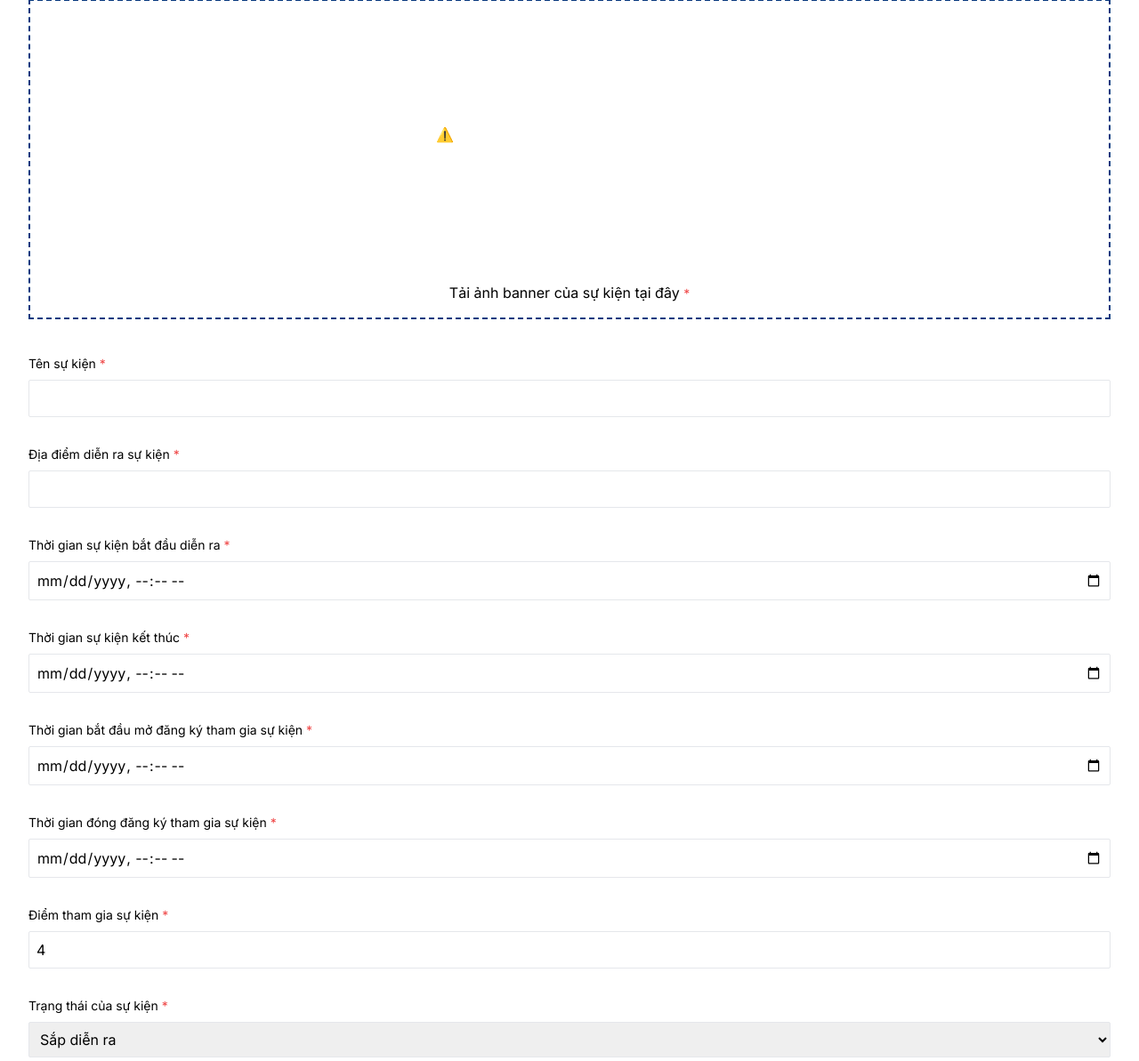
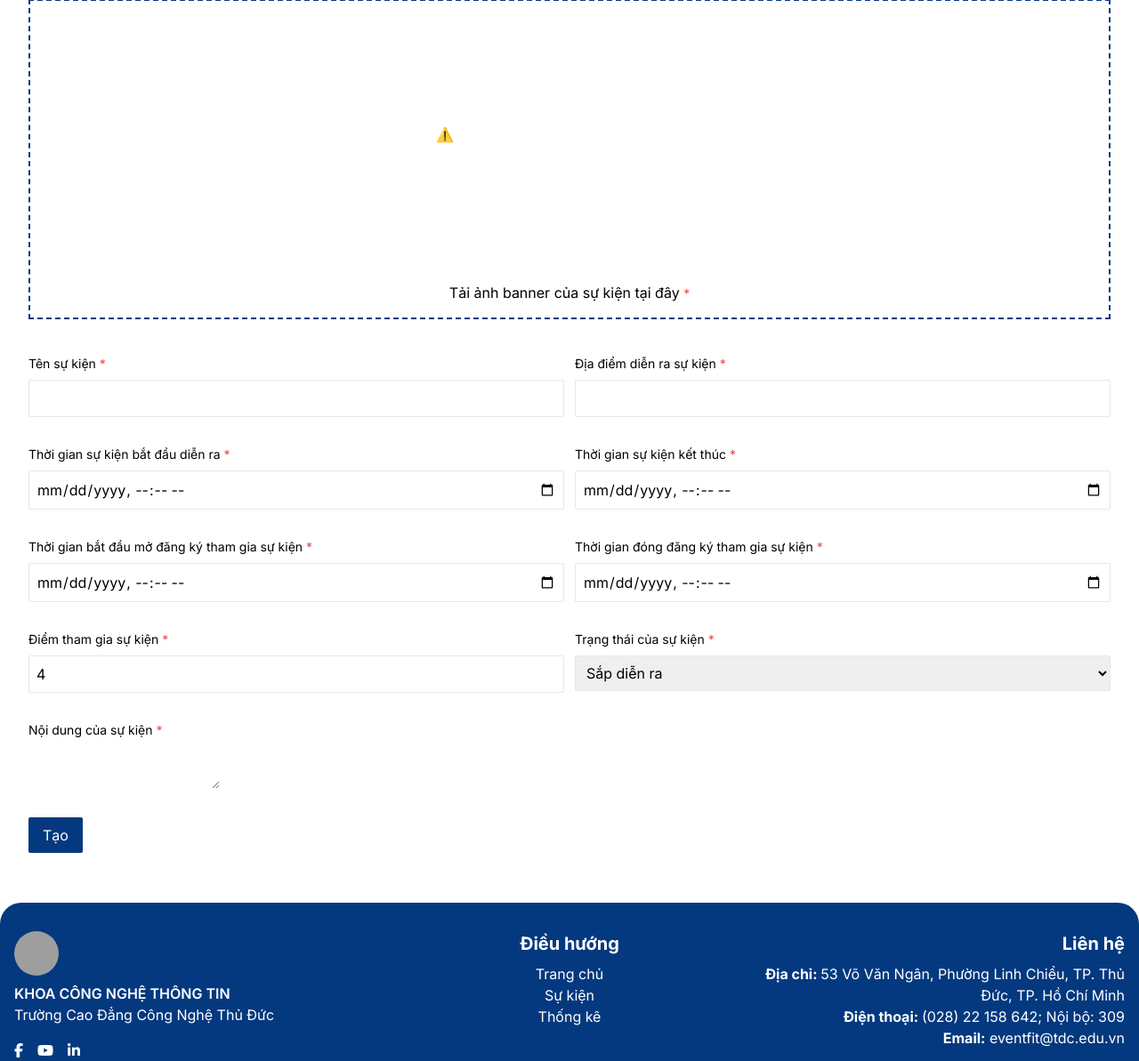
Before and after one commit to chiendevj/tdc-event-management, a Laravel app: page /admin/dashboard/events/create in a window 1280 px wide. Shown: the part 215-1408 px from the top of the page at 89% size. Run offline with Laravel 10, Linux system fonts and the light colour scheme; a user stored in the database is signed in; data comes from the database, SQL or seed files in the repository; style sheets or scripts are compiled from the project's sources; some libraries are stand-ins or nearby versions; grey boxes are pictures that could not be loaded.

Commit message:
update form create event

```diff
--- a/resources/views/dashboards/admin/events/create.blade.php
+++ b/resources/views/dashboards/admin/events/create.blade.php
@@ -27,25 +27,28 @@
             </div>
 
             <div class="mt-[40px] w-full">
+                <div class="flex flex-col sm:flex-col lg:flex-row xl:flex-row gap-8 sm:gap-8 lg:gap-3 xl:gap-3">
                     <label for="name" class="flex flex-col items-start gap-2 w-full">
                         <span class="text-sm">Tên sự kiện <span class="text-sm text-red-500">*</span></span>
-                    <input type="text" name="name" id="name" class="p-2 border rounded-sm outline-none w-full"
-                        value="{{ old('name') }}">
+                        <input type="text" name="name" id="name"
+                            class="p-2 border rounded-sm outline-none w-full" value="{{ old('name') }}">
                         @error('name')
                             <span class="text-red-500 text-sm">{{ $message }}</span>
                         @enderror
                     </label>
 
-                <label for="location" class="mt-8 flex flex-col items-start gap-2 w-full">
+                    <label for="location" class="flex flex-col items-start gap-2 w-full">
                         <span class="text-sm">Địa điểm diễn ra sự kiện <span class="text-sm text-red-500">*</span></span>
-                    <input type="text" name="location" id="location" class="p-2 border rounded-sm outline-none w-full"
-                        value="{{ old('location') }}">
+                        <input type="text" name="location" id="location"
+                            class="p-2 border rounded-sm outline-none w-full" value="{{ old('location') }}">
                         @error('location')
                             <span class="text-red-500 text-sm">{{ $message }}</span>
                         @enderror
                     </label>
+                </div>
 
-                <label for="event_start" class="mt-8 flex flex-col items-start gap-2 w-full">
+                <div class="flex flex-col sm:flex-col lg:flex-row xl:flex-row gap-8 sm:gap-8 lg:gap-3 xl:gap-3 mt-8">
+                    <label for="event_start" class="flex flex-col items-start gap-2 w-full">
                         <span class="text-sm">Thời gian sự kiện bắt đầu diễn ra <span
                                 class="text-sm text-red-500">*</span></span>
                         <input type="datetime-local" name="event_start" id="event_start"
@@ -55,7 +58,7 @@
                         @enderror
                     </label>
 
-                <label for="event_end" class="mt-8 flex flex-col items-start gap-2 w-full">
+                    <label for="event_end" class="flex flex-col items-start gap-2 w-full">
                         <span class="text-sm">Thời gian sự kiện kết thúc <span class="text-sm text-red-500">*</span></span>
                         <input type="datetime-local" name="event_end" id="event_end"
                             class="p-2 border rounded-sm outline-none w-full" value="{{ old('event_end') }}">
@@ -63,8 +66,10 @@
                             <span class="text-red-500 text-sm">{{ $message }}</span>
                         @enderror
                     </label>
+                </div>
 
-                <label for="registration_start" class="mt-8 flex flex-col items-start gap-2 w-full">
+                <div class="flex flex-col sm:flex-col lg:flex-row xl:flex-row gap-8 sm:gap-8 lg:gap-3 xl:gap-3 mt-8">
+                    <label for="registration_start" class="flex flex-col items-start gap-2 w-full">
                         <span class="text-sm">Thời gian bắt đầu mở đăng ký tham gia sự kiện <span
                                 class="text-sm text-red-500">*</span></span>
                         <input type="datetime-local" name="registration_start" id="registration_start"
@@ -74,7 +79,7 @@
                         @enderror
                     </label>
 
-                <label for="registration_end" class="mt-8 flex flex-col items-start gap-2 w-full">
+                    <label for="registration_end" class="flex flex-col items-start gap-2 w-full">
                         <span class="text-sm">Thời gian đóng đăng ký tham gia sự kiện <span
                                 class="text-sm text-red-500">*</span></span>
                         <input type="datetime-local" name="registration_end" id="registration_end"
@@ -83,38 +88,46 @@
                             <span class="text-red-500 text-sm">{{ $message }}</span>
                         @enderror
                     </label>
+                </div>
 
-                <label for="point" class="mt-8 flex flex-col items-start gap-2 w-full">
+
+                <div class="flex flex-col sm:flex-col lg:flex-row xl:flex-row gap-8 sm:gap-8 lg:gap-3 xl:gap-3 mt-8">
+                    <label for="point" class="flex flex-col items-start gap-2 w-full">
                         <span class="text-sm">Điểm tham gia sự kiện <span class="text-sm text-red-500">*</span></span>
-                    <input type="number" name="point" id="point" class="p-2 border rounded-sm outline-none w-full"
-                        value="{{ old('point', 4) }}">
+                        <input type="number" name="point" id="point"
+                            class="p-2 border rounded-sm outline-none w-full" value="{{ old('point', 4) }}">
                         @error('point')
                             <span class="text-red-500 text-sm">{{ $message }}</span>
                         @enderror
                     </label>
 
-                <label for="status" class="mt-8 flex flex-col items-start gap-2 w-full">
+                    <label for="status" class="flex flex-col items-start gap-2 w-full">
                         <span class="text-sm">Trạng thái của sự kiện <span class="text-sm text-red-500">*</span></span>
                         <select name="status" id="status" class="p-2 border rounded-sm outline-none w-full">
-                        <option value="Sắp diễn ra" {{ old('status') == "Sắp diễn ra" ? 'selected' : '' }}>Sắp diễn ra</option>
-                        <option value="Đang diễn ra" {{ old('status') == "Đang diễn ra" ? 'selected' : '' }}>Đang diễn ra</option>
-                        <option value="Đã diễn ra" {{ old('status') == "Đã diễn ra" ? 'selected' : '' }}>Đã diễn ra</option>
+                            <option value="Sắp diễn ra" {{ old('status') == 'Sắp diễn ra' ? 'selected' : '' }}>Sắp diễn ra
+                            </option>
+                            <option value="Đang diễn ra" {{ old('status') == 'Đang diễn ra' ? 'selected' : '' }}>Đang diễn
+                                ra
+                            </option>
+                            <option value="Đã diễn ra" {{ old('status') == 'Đã diễn ra' ? 'selected' : '' }}>Đã diễn ra
+                            </option>
                         </select>
                         @error('status')
                             <span class="text-red-500 text-sm">{{ $message }}</span>
                         @enderror
                     </label>
+                </div>
 
 
 
                 <div class="mt-8 flex flex-col items-start gap-2 w-full">
-                    <span class="text-sm">Nội dung của sự kiện <span class="text-sm text-red-500 max-w-[400px]">*</span></span>
+                    <span class="text-sm">Nội dung của sự kiện <span
+                            class="text-sm text-red-500 max-w-[400px]">*</span></span>
                     <textarea name="content" id="editor" class="">{{ old('content') }}</textarea>
                     @error('content')
                         <span class="text-red-500 text-sm">{{ $message }}</span>
                     @enderror
                 </div>
-
 
                 <button type="submit" class="mt-8 mb-10 py-2 px-4 bg-[var(--dark-bg)] text-white rounded-sm">Tạo</button>
             </div>
--- a/resources/views/dashboards/admin/students/index.blade.php
+++ b/resources/views/dashboards/admin/students/index.blade.php
@@ -16,7 +16,6 @@
                             <option value="all">Tất cả</option>
                             @php
                                 $selectedYear = $courseYear;
-
                                 // Get the current year, then get the last two digits of the year
                                 $year = substr(date('Y'), 2);
                                 $startYear = 22;
```
Lines whose indentation alone changed are shown as unchanged.
